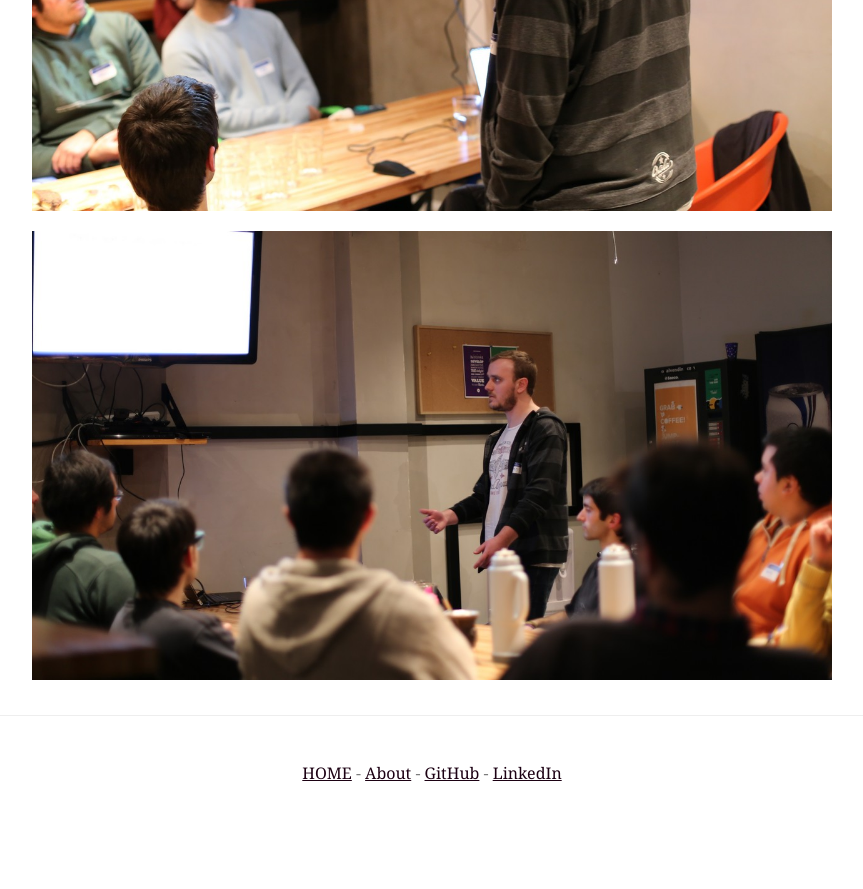
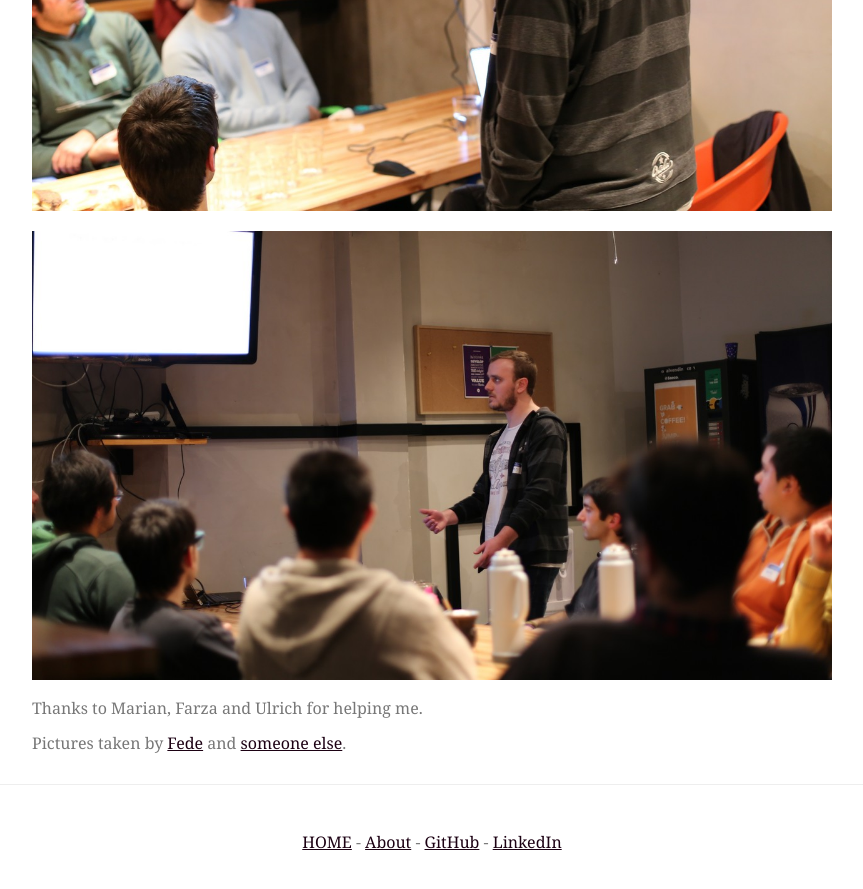
Before and after one commit to matiasbeckerle/matiasbeckerle.github.io, a Jekyll site: the page built from _posts/2016-09-10-by-the-sea-meetups.md, in a window 1280 px wide and 900 px high, scrolled down 1327 px. Shown: the top 889 px of the window, without its empty margins (208-1071 px from the left). Built offline with Jekyll 4.4.1, drawn with Linux system fonts in a browser that asks for light colours; nearby versions of some CDN libraries; comment, search, counter and statistics services are not loaded; before the commit the page ends 2158 px from its top, so only the background shows below that.

Commit message:
Add missing credits

```diff
--- a/_posts/2016-09-10-by-the-sea-meetups.md
+++ b/_posts/2016-09-10-by-the-sea-meetups.md
@@ -13,3 +13,5 @@ tags: [by the sea, meetup, development, tips]
 <p><img src="/public/img/by-the-sea-meetups/by-the-sea-meetup-1.jpg" alt="The things no one told me before the first day" /></p>
 <p><img src="/public/img/by-the-sea-meetups/by-the-sea-meetup-2.jpg" alt="The things no one told me before the first day" /></p>
 <p><img src="/public/img/by-the-sea-meetups/by-the-sea-meetup-3.jpg" alt="The things no one told me before the first day" /></p>
+<p>Thanks to Marian, Farza and Ulrich for helping me.</p>
+<p>Pictures taken by <a href="https://twitter.com/fedecosentino">Fede</a> and <a href="https://twitter.com/MakingSenseApps">someone else</a>.</p>
```
